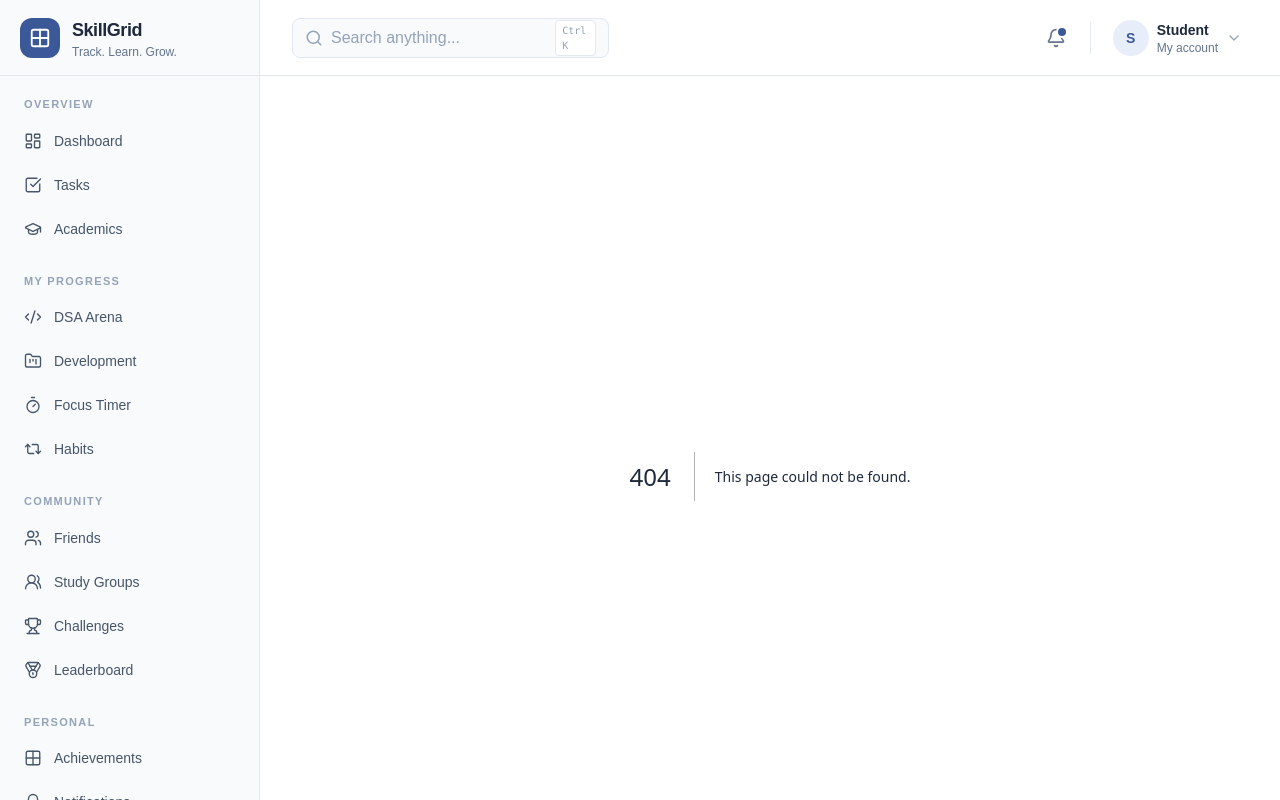
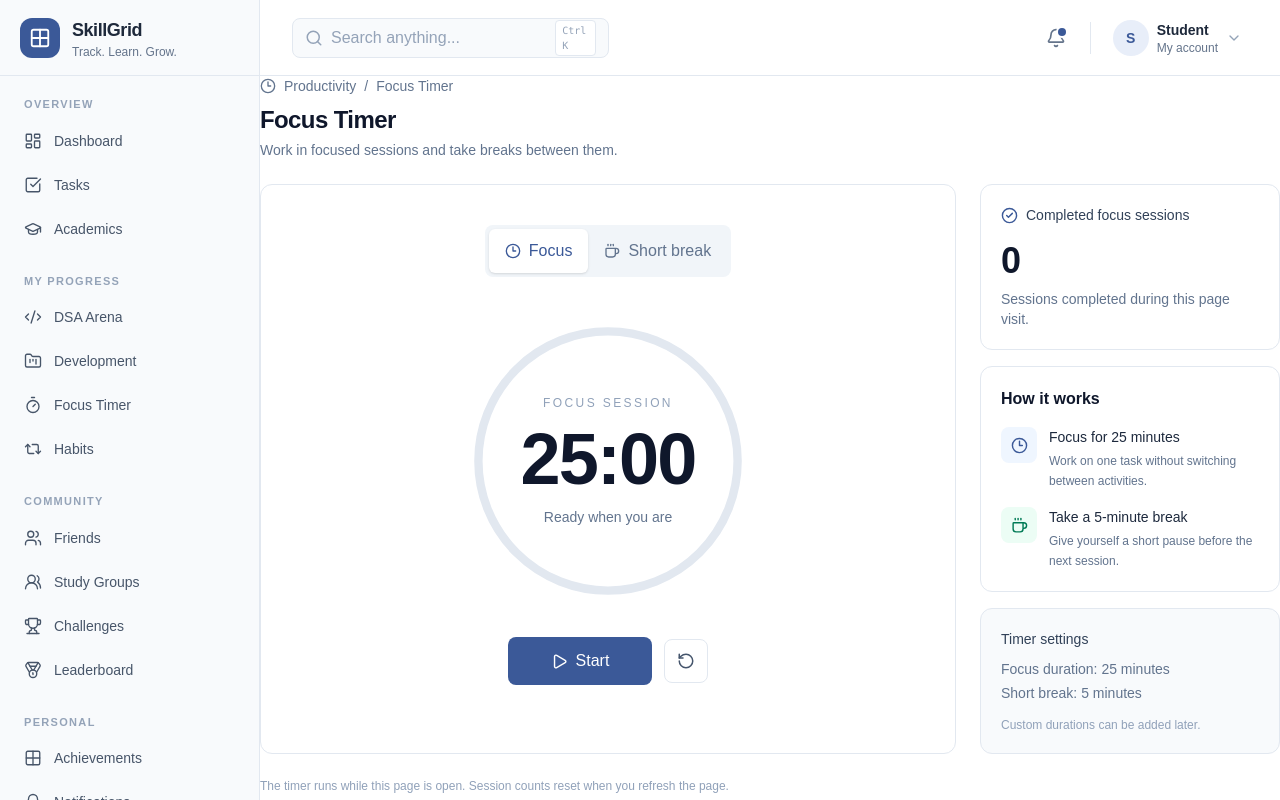
Before and after one commit to thiteswapnil1212-hue/skillGrid, a Next.js app in the folder skillgrid-app/: page /focus-timer in a window 1280 px wide. Before the commit this address had no page. Shown: the top 800 px of the page. Built offline with nearby package versions, Linux system fonts and the light colour scheme.

Commit message:
feat: add focus timer

```diff
--- /dev/null
+++ b/skillgrid-app/src/app/focus-timer/page.tsx
@@ -0,0 +1,283 @@
+
+"use client";
+
+import { useEffect, useState } from "react";
+import {
+  Play,
+  Pause,
+  RotateCcw,
+  Clock3,
+  Coffee,
+  CheckCircle2,
+} from "lucide-react";
+
+type TimerMode = "focus" | "break";
+
+const FOCUS_SECONDS = 25 * 60;
+const BREAK_SECONDS = 5 * 60;
+
+export default function FocusTimerPage() {
+  const [mode, setMode] = useState<TimerMode>("focus");
+  const [remaining, setRemaining] = useState(FOCUS_SECONDS);
+  const [isRunning, setIsRunning] = useState(false);
+  const [completedSessions, setCompletedSessions] = useState(0);
+
+  useEffect(() => {
+    if (!isRunning) return;
+
+    const interval = window.setInterval(() => {
+      setRemaining((current) => {
+        if (current <= 1) {
+          window.clearInterval(interval);
+          setIsRunning(false);
+
+          if (mode === "focus") {
+            setCompletedSessions((count) => count + 1);
+          }
+
+          return 0;
+        }
+
+        return current - 1;
+      });
+    }, 1000);
+
+    return () => window.clearInterval(interval);
+  }, [isRunning, mode]);
+
+  const totalSeconds = mode === "focus" ? FOCUS_SECONDS : BREAK_SECONDS;
+
+  const minutes = Math.floor(remaining / 60)
+    .toString()
+    .padStart(2, "0");
+
+  const seconds = (remaining % 60).toString().padStart(2, "0");
+
+  const progress =
+    totalSeconds > 0 ? ((totalSeconds - remaining) / totalSeconds) * 100 : 0;
+
+  function switchMode(nextMode: TimerMode) {
+    setMode(nextMode);
+    setRemaining(nextMode === "focus" ? FOCUS_SECONDS : BREAK_SECONDS);
+    setIsRunning(false);
+  }
+
+  function resetTimer() {
+    setIsRunning(false);
+    setRemaining(totalSeconds);
+  }
+
+  return (
+    <div className="mx-auto w-full max-w-7xl space-y-6">
+      <div>
+        <div className="flex items-center gap-2 text-sm text-slate-500">
+          <Clock3 size={16} />
+          <span>Productivity</span>
+          <span>/</span>
+          <span>Focus Timer</span>
+        </div>
+
+        <h1 className="mt-2 text-2xl font-semibold tracking-tight text-slate-900">
+          Focus Timer
+        </h1>
+
+        <p className="mt-1 text-sm text-slate-500">
+          Work in focused sessions and take breaks between them.
+        </p>
+      </div>
+
+      <div className="grid gap-6 lg:grid-cols-[1fr_300px]">
+        <section className="rounded-xl border border-slate-200 bg-white p-6 sm:p-10">
+          <div className="flex justify-center">
+            <div className="inline-flex rounded-lg bg-slate-100 p-1">
+              <button
+                onClick={() => switchMode("focus")}
+                className={`inline-flex items-center gap-2 rounded-md px-4 py-2.5 text-sm font-medium transition ${
+                  mode === "focus"
+                    ? "bg-white text-[#3B5998] shadow-sm"
+                    : "text-slate-500 hover:text-slate-900"
+                }`}
+              >
+                <Clock3 size={16} />
+                Focus
+              </button>
+
+              <button
+                onClick={() => switchMode("break")}
+                className={`inline-flex items-center gap-2 rounded-md px-4 py-2.5 text-sm font-medium transition ${
+                  mode === "break"
+                    ? "bg-white text-[#3B5998] shadow-sm"
+                    : "text-slate-500 hover:text-slate-900"
+                }`}
+              >
+                <Coffee size={16} />
+                Short break
+              </button>
+            </div>
+          </div>
+
+          <div className="mx-auto mt-10 flex max-w-sm flex-col items-center">
+            <div className="relative flex h-64 w-64 items-center justify-center sm:h-72 sm:w-72">
+              <svg
+                viewBox="0 0 240 240"
+                className="absolute inset-0 h-full w-full -rotate-90"
+                aria-hidden="true"
+              >
+                <circle
+                  cx="120"
+                  cy="120"
+                  r="108"
+                  fill="none"
+                  stroke="#E2E8F0"
+                  strokeWidth="7"
+                />
+                <circle
+                  cx="120"
+                  cy="120"
+                  r="108"
+                  fill="none"
+                  stroke="#3B5998"
+                  strokeWidth="7"
+                  strokeLinecap="round"
+                  strokeDasharray={2 * Math.PI * 108}
+                  strokeDashoffset={
+                    2 * Math.PI * 108 * (1 - progress / 100)
+                  }
+                  className="transition-[stroke-dashoffset] duration-500"
+                />
+              </svg>
+
+              <div className="text-center">
+                <p className="text-xs font-medium uppercase tracking-[0.2em] text-slate-400">
+                  {mode === "focus" ? "Focus session" : "Short break"}
+                </p>
+
+                <p
+                  className="mt-3 text-6xl font-semibold tabular-nums tracking-tight text-slate-900 sm:text-7xl"
+                  aria-live="off"
+                >
+                  {minutes}:{seconds}
+                </p>
+
+                <p className="mt-3 text-sm text-slate-500">
+                  {isRunning
+                    ? "Stay focused"
+                    : remaining === 0
+                      ? "Session complete"
+                      : "Ready when you are"}
+                </p>
+              </div>
+            </div>
+
+            <div className="mt-8 flex items-center gap-3">
+              <button
+                onClick={() => setIsRunning((running) => !running)}
+                disabled={remaining === 0}
+                className="inline-flex min-w-36 items-center justify-center gap-2 rounded-lg bg-[#3B5998] px-6 py-3 text-sm font-medium text-white transition hover:bg-[#304b85] disabled:cursor-not-allowed disabled:opacity-50"
+              >
+                {isRunning ? <Pause size={17} /> : <Play size={17} />}
+                {isRunning ? "Pause" : "Start"}
+              </button>
+
+              <button
+                onClick={resetTimer}
+                aria-label="Reset timer"
+                className="inline-flex items-center justify-center rounded-lg border border-slate-200 p-3 text-slate-600 transition hover:bg-slate-50"
+              >
+                <RotateCcw size={18} />
+              </button>
+            </div>
+
+            {remaining === 0 && (
+              <div className="mt-6 flex flex-col items-center gap-3 text-center">
+                <div className="inline-flex items-center gap-2 text-sm font-medium text-emerald-700">
+                  <CheckCircle2 size={18} />
+                  {mode === "focus"
+                    ? "Focus session completed"
+                    : "Break completed"}
+                </div>
+
+                <button
+                  onClick={() =>
+                    switchMode(mode === "focus" ? "break" : "focus")
+                  }
+                  className="rounded-lg border border-slate-200 px-4 py-2 text-sm font-medium text-slate-700 transition hover:bg-slate-50"
+                >
+                  {mode === "focus" ? "Start a short break" : "Back to focus"}
+                </button>
+              </div>
+            )}
+          </div>
+        </section>
+
+        <aside className="space-y-4">
+          <div className="rounded-xl border border-slate-200 bg-white p-5">
+            <div className="flex items-center gap-2 text-sm font-medium text-slate-700">
+              <CheckCircle2 size={17} className="text-[#3B5998]" />
+              Completed focus sessions
+            </div>
+
+            <p className="mt-4 text-4xl font-semibold text-slate-900">
+              {completedSessions}
+            </p>
+
+            <p className="mt-2 text-sm text-slate-500">
+              Sessions completed during this page visit.
+            </p>
+          </div>
+
+          <div className="rounded-xl border border-slate-200 bg-white p-5">
+            <h2 className="font-semibold text-slate-900">How it works</h2>
+
+            <div className="mt-4 space-y-4">
+              <div className="flex gap-3">
+                <div className="flex h-9 w-9 shrink-0 items-center justify-center rounded-lg bg-blue-50 text-[#3B5998]">
+                  <Clock3 size={17} />
+                </div>
+                <div>
+                  <p className="text-sm font-medium text-slate-800">
+                    Focus for 25 minutes
+                  </p>
+                  <p className="mt-1 text-xs leading-5 text-slate-500">
+                    Work on one task without switching between activities.
+                  </p>
+                </div>
+              </div>
+
+              <div className="flex gap-3">
+                <div className="flex h-9 w-9 shrink-0 items-center justify-center rounded-lg bg-emerald-50 text-emerald-700">
+                  <Coffee size={17} />
+                </div>
+                <div>
+                  <p className="text-sm font-medium text-slate-800">
+                    Take a 5-minute break
+                  </p>
+                  <p className="mt-1 text-xs leading-5 text-slate-500">
+                    Give yourself a short pause before the next session.
+                  </p>
+                </div>
+              </div>
+            </div>
+          </div>
+
+          <div className="rounded-xl border border-slate-200 bg-slate-50 p-5">
+            <p className="text-sm font-medium text-slate-700">Timer settings</p>
+            <p className="mt-2 text-sm leading-6 text-slate-500">
+              Focus duration: 25 minutes
+              <br />
+              Short break: 5 minutes
+            </p>
+            <p className="mt-3 text-xs text-slate-400">
+              Custom durations can be added later.
+            </p>
+          </div>
+        </aside>
+      </div>
+
+      <p className="text-xs text-slate-400">
+        The timer runs while this page is open. Session counts reset when you
+        refresh the page.
+      </p>
+    </div>
+  );
+}
```
